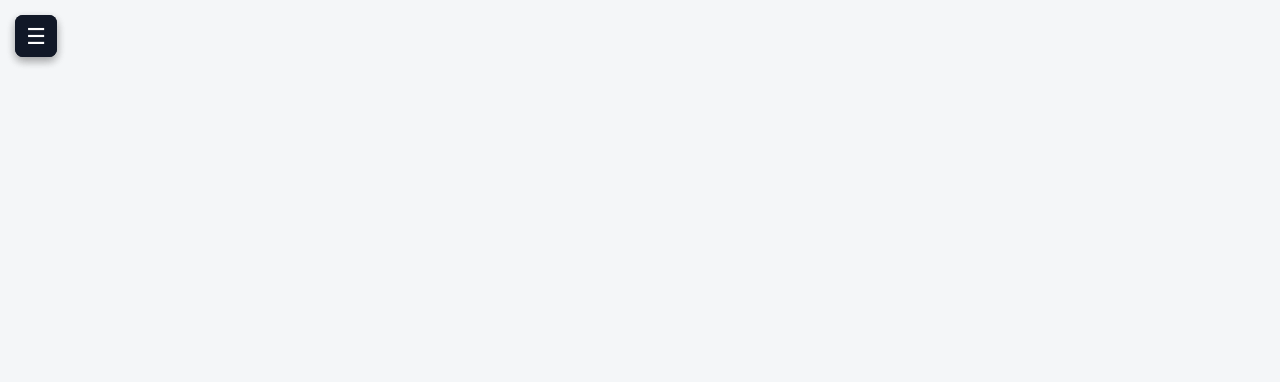
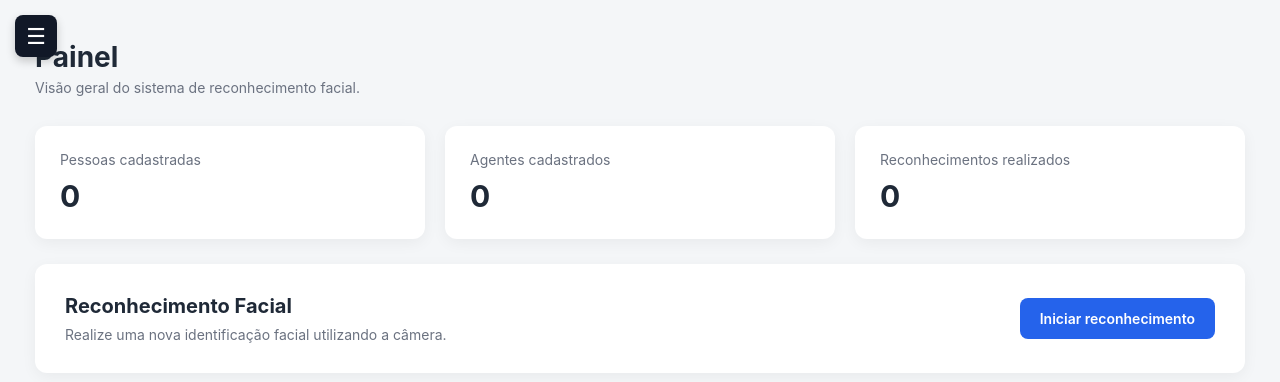
Before and after one commit to hellen-martins00/reconhecimento-facial-front, a React (Vite) app: page /dashboard in a window 1280 px wide. Shown: the top 382 px of the page. Built offline with nearby package versions, Linux system fonts and the light colour scheme; no server answers; sample sign-in values are in the browser's storage.

Commit message:
ajuste css

```diff
--- a/src/components/Layout/DashboardLayout.css
+++ b/src/components/Layout/DashboardLayout.css
@@ -1,4 +1,7 @@
-/* ESTRUTURA PRINCIPAL */
+/* =========================
+   LAYOUT PRINCIPAL
+========================= */
+
 .dashboard-layout {
   display: flex;
   min-height: 100vh;
@@ -6,33 +9,42 @@
   background: #f4f6f8;
 }
 
-/* CONTEÚDO */
 .dashboard-layout-content {
   flex: 1;
   min-width: 0;
-  min-height: 100vh;
+  width: 100%;
   padding: 35px;
-  transition: margin-left 0.3s ease;
 }
 
-/* BOTÃO DO MENU */
+
+/* =========================
+   BOTÃO MENU
+========================= */
+
 .menu-toggle-btn {
   position: fixed;
   top: 15px;
   left: 15px;
+  z-index: 1200;
+
   width: 42px;
   height: 42px;
+
   display: flex;
   align-items: center;
   justify-content: center;
+
   border: none;
   border-radius: 8px;
+
   background: #111827;
-  color: #ffffff;
+  color: white;
+
   font-size: 22px;
   cursor: pointer;
-  z-index: 1200;
+
   box-shadow: 0 4px 10px rgba(0, 0, 0, 0.2);
+
   transition: background 0.2s ease;
 }
 
@@ -40,37 +52,55 @@
   background: #2563eb;
 }
 
-/* SIDEBAR */
+
+/* =========================
+   SIDEBAR
+========================= */
+
 .sidebar {
   position: fixed;
+
   top: 0;
-  left: -260px;
-  width: 240px;
+  left: -270px;
+
+  width: 250px;
   height: 100vh;
+
+  background: #111827;
+  color: white;
+
   display: flex;
   flex-direction: column;
+
   padding: 75px 16px 24px;
-  background: #111827;
-  color: #ffffff;
+
+  box-sizing: border-box;
+
   z-index: 1100;
+
+  transition: left 0.3s ease;
+
   box-shadow: 4px 0 15px rgba(0, 0, 0, 0.15);
-  transition: left 0.3s ease;
 }
 
-/* SIDEBAR ABERTA */
 .sidebar.open {
   left: 0;
 }
 
-/* CABEÇALHO SIDEBAR */
+
+/* =========================
+   HEADER SIDEBAR
+========================= */
+
 .sidebar-header {
-  padding: 0 10px 30px;
+  padding: 0 10px 25px;
 }
 
 .sidebar-header h2 {
   margin: 0;
-  color: #ffffff;
   font-size: 18px;
+  font-weight: 600;
+  color: white;
 }
 
 .sidebar-header span {
@@ -78,23 +108,35 @@
   font-size: 14px;
 }
 
-/* MENU */
+
+/* =========================
+   MENU
+========================= */
+
 .sidebar-menu {
   display: flex;
   flex-direction: column;
   gap: 6px;
+
+  flex: 1;
 }
 
 .menu-item {
   width: 100%;
+
   padding: 12px 14px;
+
   background: transparent;
   border: none;
   border-radius: 8px;
+
   color: #d1d5db;
+
   font-size: 14px;
   text-align: left;
+
   cursor: pointer;
+
   transition:
     background 0.2s ease,
     color 0.2s ease;
@@ -102,80 +144,97 @@
 
 .menu-item:hover {
   background: #1f2937;
-  color: #ffffff;
+  color: white;
 }
 
 .menu-item.active {
   background: #2563eb;
-  color: #ffffff;
+  color: white;
 }
 
-/* RODAPÉ */
+
+/* =========================
+   RODAPÉ / LOGOUT
+========================= */
+
 .sidebar-footer {
   margin-top: auto;
 }
 
-
 .sidebar-user {
   display: flex;
   flex-direction: column;
+
   padding: 12px 10px;
   margin-bottom: 8px;
 }
 
 .sidebar-user strong {
-  color: #ffffff;
+  color: white;
   font-size: 14px;
 }
 
 .sidebar-user span {
   margin-top: 3px;
+
   color: #9ca3af;
   font-size: 12px;
 }
 
 .sidebar-user small {
   margin-top: 5px;
+
   color: #93c5fd;
   font-size: 11px;
 }
 
-/* LOGOUT */
 .logout {
   color: #f87171;
 }
 
 .logout:hover {
   background: #7f1d1d;
-  color: #ffffff;
+  color: white;
 }
 
-/* OVERLAY */
+
+/* =========================
+   OVERLAY
+========================= */
+
 .sidebar-overlay {
   position: fixed;
   inset: 0;
+
   background: rgba(0, 0, 0, 0.45);
+
   z-index: 1050;
 }
 
 
-/* TABLET E MOBILE */
+/* =========================
+   RESPONSIVIDADE
+========================= */
+
 @media (max-width: 768px) {
 
   .dashboard-layout-content {
-    width: 100%;
-
     padding: 75px 16px 25px;
   }
 
 }
 
-/* CELULAR PEQUENO */
+
 @media (max-width: 480px) {
 
+  .dashboard-layout-content {
+    padding: 70px 12px 20px;
+  }
+
   .sidebar {
-    width: 280px;
-    max-width: 85vw;
+    width: 85%;
+    max-width: 280px;
+
     left: -100%;
   }
 
@@ -183,7 +242,4 @@
     left: 0;
   }
 
-  .dashboard-layout-content {
-    padding: 70px 12px 20px;
-  }
 }
--- a/src/pages/Dashboard/Dashboard.css
+++ b/src/pages/Dashboard/Dashboard.css
@@ -1,199 +1,71 @@
-/* LAYOUT PRINCIPAL */
-.dashboard {
-  display: flex;
-  min-height: 100vh;
+/* =========================
+   PÁGINA DASHBOARD
+========================= */
+
+.dashboard-page {
   width: 100%;
-  background: #f4f6f8;
 }
 
-/* CONTEÚDO */
-.dashboard-content {
-  flex: 1;
-  width: 100%;
-  min-width: 0;
-  padding: 35px;
-  margin-left: 250px;
-  transition: margin-left 0.3s ease;
-}
 
-/* Quando menu está fechado */
-.dashboard:not(.menu-open) .dashboard-content {
-  margin-left: 0;
-}
+/* =========================
+   HEADER
+========================= */
 
-/* BOTÃO MENU */
-.menu-toggle-btn {
-  position: fixed;
-  top: 15px;
-  left: 15px;
-  z-index: 1200;
-  width: 42px;
-  height: 42px;
-  display: flex;
-  align-items: center;
-  justify-content: center;
-  border: none;
-  border-radius: 8px;
-  background: #111827;
-  color: white;
-  font-size: 22px;
-  cursor: pointer;
-  box-shadow: 0 4px 10px rgba(0, 0, 0, 0.2);
-  transition: background 0.2s ease;
-}
-
-.menu-toggle-btn:hover {
-  background: #2563eb;
-}
-
-/* SIDEBAR */
-.sidebar {
-  position: fixed;
-  top: 0;
-  left: -270px;
-  width: 250px;
-  height: 100vh;
-  background: #111827;
-  color: white;
-  display: flex;
-  flex-direction: column;
-  padding: 75px 16px 24px;
-  box-sizing: border-box;
-  z-index: 1100;
-  transition: left 0.3s ease;
-  box-shadow: 4px 0 15px rgba(0, 0, 0, 0.15);
-}
-
-/* Sidebar aberta */
-.sidebar.open {
-  left: 0;
-}
-
-/* HEADER SIDEBAR */
-.sidebar-header {
-  padding: 0 10px 25px;
-}
-
-.sidebar-header h2 {
-  margin: 0;
-  font-size: 18px;
-  font-weight: 600;
-}
-
-.sidebar-header span {
-  color: #93c5fd;
-  font-size: 14px;
-}
-
-/* MENU */
-.sidebar-menu {
-  display: flex;
-  flex-direction: column;
-  gap: 6px;
-  height: 100%;
-}
-
-.menu-item {
-  width: 100%;
-  padding: 12px 14px;
-  background: transparent;
-  border: none;
-  border-radius: 8px;
-  color: #d1d5db;
-  font-size: 14px;
-  text-align: left;
-  cursor: pointer;
-  transition:
-    background 0.2s ease,
-    color 0.2s ease;
-}
-
-.menu-item:hover {
-  background: #1f2937;
-  color: white;
-}
-
-.menu-item.active {
-  background: #2563eb;
-  color: white;
-}
-
-/* LOGOUT */
-.logout {
-  margin-top: auto;
-  color: #f87171;
-}
-
-.logout:hover {
-  background: #7f1d1d;
-  color: white;
-}
-
-/* OVERLAY */
-.sidebar-overlay {
-  position: fixed;
-  inset: 0;
-  background: rgba(0, 0, 0, 0.45);
-  z-index: 1050;
-}
-
-/* HEADER DASHBOARD */
 .dashboard-header {
   display: flex;
   align-items: center;
   justify-content: space-between;
+
   margin-bottom: 30px;
-  padding-left: 35px;
+  padding-top: 5px;
 }
 
 .dashboard-header h1 {
   margin: 0 0 5px;
+
   color: #1f2937;
   font-size: 28px;
 }
 
 .dashboard-header p {
   margin: 0;
+
   color: #6b7280;
   font-size: 14px;
 }
 
-/* USUÁRIO */
-.user-info {
-  display: flex;
-  flex-direction: column;
-  align-items: flex-end;
-}
 
-.user-info strong {
-  color: #1f2937;
-  font-size: 14px;
-}
+/* =========================
+   CARDS
+========================= */
 
-.user-info span {
-  margin-top: 3px;
-  color: #6b7280;
-  font-size: 13px;
-}
-
-/* CARDS */
 .dashboard-cards {
   display: grid;
-  grid-template-columns: repeat(auto-fit, minmax(220px, 1fr));
+
+  grid-template-columns:
+    repeat(auto-fit, minmax(220px, 1fr));
+
   gap: 20px;
+
   margin-bottom: 25px;
 }
 
 .dashboard-card {
   padding: 25px;
+
   background: white;
+
   border-radius: 12px;
-  box-shadow: 0 4px 15px rgba(0, 0, 0, 0.05);
+
+  box-shadow:
+    0 4px 15px rgba(0, 0, 0, 0.05);
 }
 
 .dashboard-card span {
   display: block;
+
   margin-bottom: 10px;
+
   color: #6b7280;
   font-size: 14px;
 }
@@ -203,40 +75,59 @@
   font-size: 30px;
 }
 
-/* RECONHECIMENTO */
+
+/* =========================
+   RECONHECIMENTO
+========================= */
+
 .recognition-card {
   display: flex;
+
   align-items: center;
   justify-content: space-between;
+
   gap: 20px;
+
   padding: 30px;
+
   background: white;
+
   border-radius: 12px;
-  box-shadow: 0 4px 15px rgba(0, 0, 0, 0.05);
+
+  box-shadow:
+    0 4px 15px rgba(0, 0, 0, 0.05);
 }
 
 .recognition-card h2 {
   margin: 0 0 8px;
+
   color: #1f2937;
   font-size: 20px;
 }
 
 .recognition-card p {
   margin: 0;
+
   color: #6b7280;
   font-size: 14px;
 }
 
 .recognition-card button {
   padding: 12px 20px;
+
   border: none;
   border-radius: 8px;
+
   background: #2563eb;
   color: white;
+
   font-size: 14px;
   font-weight: 600;
+
   cursor: pointer;
+
   white-space: nowrap;
+
   transition: background 0.2s ease;
 }
 
@@ -244,62 +135,45 @@
   background: #1d4ed8;
 }
 
-/* TABLET */
+
+/* =========================
+   TABLET E CELULAR
+========================= */
+
 @media (max-width: 768px) {
-  .dashboard-content {
-    margin-left: 0;
-    padding: 75px 16px 25px;
-  }
-
-  .dashboard.menu-open .dashboard-content {
-    margin-left: 0;
-  }
 
   .dashboard-header {
     flex-direction: column;
+
     align-items: flex-start;
+
     gap: 12px;
-    padding-left: 0;
   }
 
   .dashboard-header h1 {
     font-size: 24px;
   }
 
-  .user-info {
-    align-items: flex-start;
-  }
-
   .dashboard-cards {
     grid-template-columns: 1fr;
+
     gap: 15px;
   }
 
   .recognition-card {
     flex-direction: column;
+
     align-items: stretch;
   }
 
   .recognition-card button {
     width: 100%;
   }
+
 }
 
-/* CELULARES PEQUENOS */
+
 @media (max-width: 480px) {
-  .dashboard-content {
-    padding: 70px 12px 20px;
-  }
-
-  .sidebar {
-    width: 85%;
-    max-width: 280px;
-    left: -100%;
-  }
-
-  .sidebar.open {
-    left: 0;
-  }
 
   .dashboard-card {
     padding: 20px;
@@ -312,4 +186,5 @@
   .recognition-card {
     padding: 20px;
   }
+
 }
--- a/src/pages/Dashboard/Dashboard.jsx
+++ b/src/pages/Dashboard/Dashboard.jsx
@@ -1,141 +1,61 @@
-import { useState } from "react";
-import { useNavigate, useLocation } from "react-router-dom";
+import { useNavigate } from "react-router-dom";
 
-function DashboardLayout({ children }) {
-  const [menuAberto, setMenuAberto] = useState(false);
+import "./Dashboard.css";
 
+function Dashboard() {
   const navigate = useNavigate();
-  const location = useLocation();
-
-  const usuarioSalvo = localStorage.getItem("usuario");
-  const usuario = usuarioSalvo ? JSON.parse(usuarioSalvo) : null;
-
-  const handleNavigate = (path) => {
-    navigate(path);
-
-    // Fecha o menu após navegar
-    setMenuAberto(false);
-  };
-
-  const handleLogout = () => {
-    localStorage.removeItem("usuario");
-    localStorage.removeItem("access_token");
-
-    navigate("/login");
-  };
 
   return (
-    <div className={`dashboard ${menuAberto ? "menu-open" : ""}`}>
+    <div className="dashboard-page">
+      <header className="dashboard-header">
+        <div>
+          <h1>Painel</h1>
 
-      {/* OVERLAY */}
-      {menuAberto && (
-        <div
-          className="sidebar-overlay"
-          onClick={() => setMenuAberto(false)}
-        />
-      )}
+          <p>
+            Visão geral do sistema de reconhecimento facial.
+          </p>
+        </div>
+      </header>
 
-      {/* BOTÃO MENU */}
-      <button
-        type="button"
-        className="menu-toggle-btn"
-        onClick={() => setMenuAberto(!menuAberto)}
-        aria-label={menuAberto ? "Fechar menu" : "Abrir menu"}
-      >
-        {menuAberto ? "✕" : "☰"}
-      </button>
+      {/* CARDS */}
+      <section className="dashboard-cards">
 
-      {/* SIDEBAR */}
-      <aside className={`sidebar ${menuAberto ? "open" : ""}`}>
-
-        <div className="sidebar-header">
-          <h2>Reconhecimento</h2>
-          <span>Facial</span>
+        <div className="dashboard-card">
+          <span>Pessoas cadastradas</span>
+          <strong>0</strong>
         </div>
 
-        <nav className="sidebar-menu">
+        <div className="dashboard-card">
+          <span>Agentes cadastrados</span>
+          <strong>0</strong>
+        </div>
 
-          <button
-            className={`menu-item ${
-              location.pathname === "/dashboard" ? "active" : ""
-            }`}
-            onClick={() => handleNavigate("/dashboard")}
-          >
-            Painel
-          </button>
+        <div className="dashboard-card">
+          <span>Reconhecimentos realizados</span>
+          <strong>0</strong>
+        </div>
 
-          <button
-            className={`menu-item ${
-              location.pathname === "/pessoas" ? "active" : ""
-            }`}
-            onClick={() => handleNavigate("/pessoas")}
-          >
-            Pessoas
-          </button>
+      </section>
 
-          <button
-            className={`menu-item ${
-              location.pathname === "/agentes" ? "active" : ""
-            }`}
-            onClick={() => handleNavigate("/agentes")}
-          >
-            Agentes
-          </button>
+      {/* RECONHECIMENTO */}
+      <section className="recognition-card">
+        <div>
+          <h2>Reconhecimento Facial</h2>
 
-          <button
-            className={`menu-item ${
-              location.pathname === "/telefones" ? "active" : ""
-            }`}
-            onClick={() => handleNavigate("/telefones")}
-          >
-            Telefones
-          </button>
+          <p>
+            Realize uma nova identificação facial utilizando a câmera.
+          </p>
+        </div>
 
-          <button
-            className={`menu-item ${
-              location.pathname === "/enderecos" ? "active" : ""
-            }`}
-            onClick={() => handleNavigate("/enderecos")}
-          >
-            Endereços
-          </button>
-
-          <button
-            className={`menu-item ${
-              location.pathname === "/passagens" ? "active" : ""
-            }`}
-            onClick={() => handleNavigate("/passagens")}
-          >
-            Passagens criminais
-          </button>
-
-          <button
-            className={`menu-item ${
-              location.pathname === "/reconhecimento" ? "active" : ""
-            }`}
-            onClick={() => handleNavigate("/reconhecimento")}
-          >
-            Reconhecimento facial
-          </button>
-
-          <button
-            className="menu-item logout"
-            onClick={handleLogout}
-          >
-            Sair
-          </button>
-
-        </nav>
-
-      </aside>
-
-      {/* CONTEÚDO */}
-      <main className="dashboard-content">
-        {children}
-      </main>
-
+        <button
+          type="button"
+          onClick={() => navigate("/reconhecimento")}
+        >
+          Iniciar reconhecimento
+        </button>
+      </section>
     </div>
   );
 }
 
-export default DashboardLayout;
+export default Dashboard;
--- a/src/services/api.js
+++ b/src/services/api.js
@@ -2,6 +2,7 @@ import axios from "axios";
 
 const api = axios.create({
   baseURL: import.meta.env.VITE_API_URL,
+  baseURL: "http://127.0.0.1:8000",
 });
 
 // ENVIAR TOKEN
```
